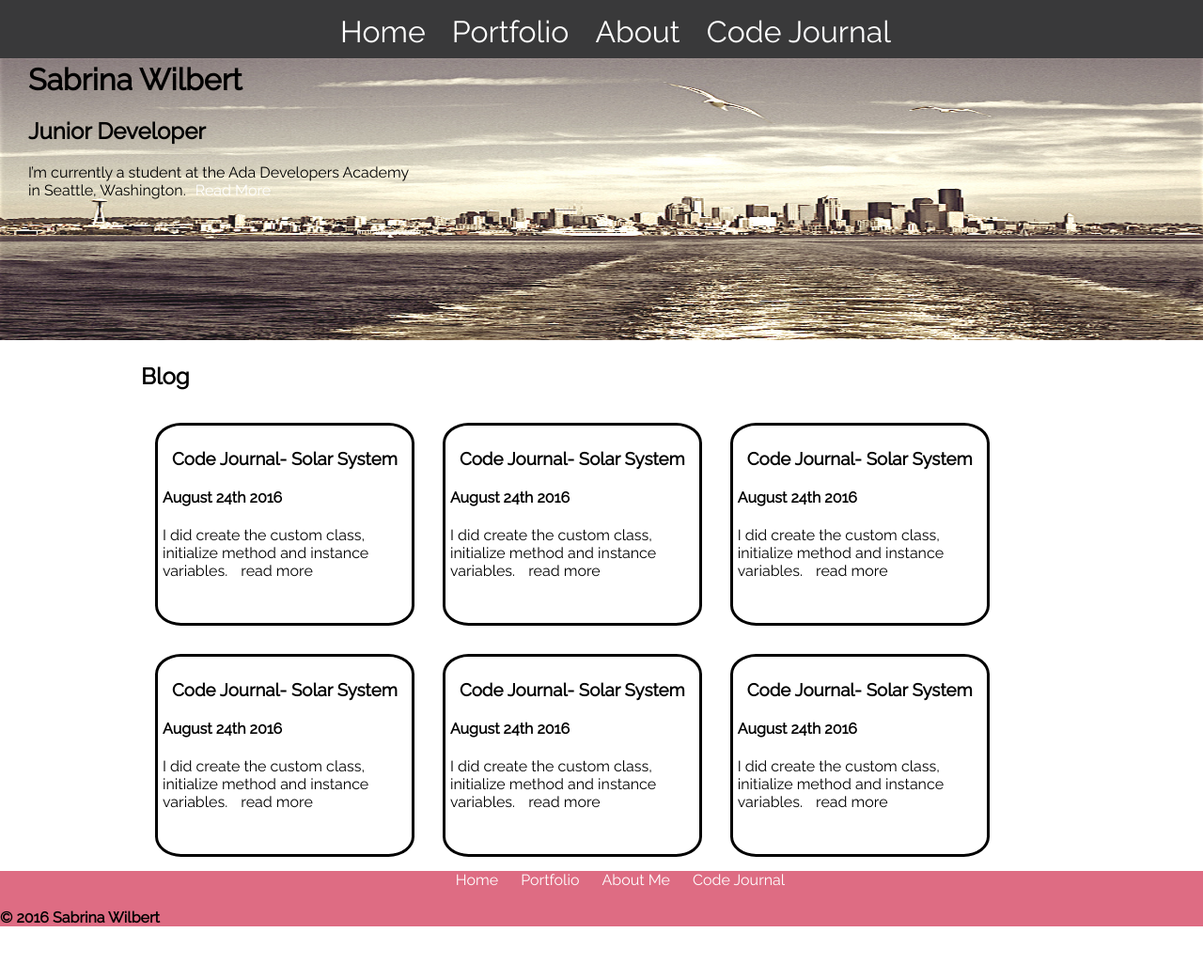
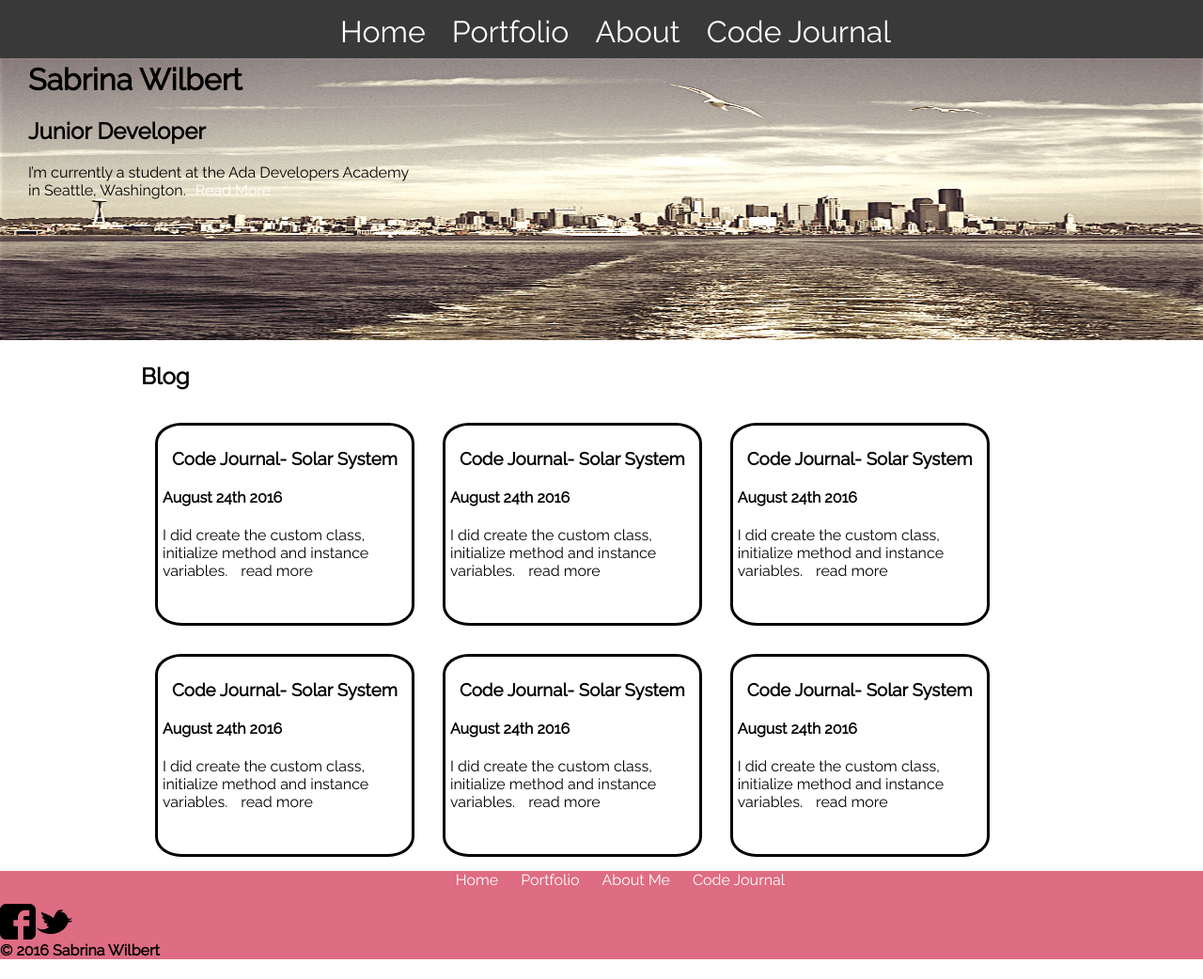
Before and after one commit to wilsab30/wilsab30.github.io, a plain HTML site: page index.html in a window 1280 px wide. Shown: the whole page at 94% size. Before the commit the page ends 1007 px from the top, so only its background shows below. Drawn offline with Linux system fonts and the light colour scheme.

Commit message:
Added social media icons.

```diff
--- a/index.html
+++ b/index.html
@@ -17,6 +17,7 @@
           <li><a href="code_journal.html">Code Journal</a> </li>
         </ul>
       </nav>
+    </main>
     </header>
       <section>
         <img src="assets/home_hero2.jpg" alt="seattle skyline" id="hero" title="Seattle Skyline by Andrew E. Larson">
@@ -24,6 +25,7 @@
         <h1>Sabrina Wilbert</h1>
         <h2>Junior Developer</h2>
         <p>I’m currently a student at the Ada Developers Academy <br>in Seattle, Washington.<a href="about.html">Read More</a></p>
+
       </div>
     </section>
   <section class="main">
@@ -69,6 +71,11 @@
             <li><a href="code_journal.html">Code Journal</a> </li>
           </ul>
         </nav>
+
+        <aside class="social">
+          <a href="facebook.com/"><img src="assets/facebook-logo.svg" class="logo"> </a>
+          <a href="twitter.com/"><img src="assets/twitter-logo.svg" class="logo"> </a>
+        </aside>
         <h4> &copy; 2016 Sabrina Wilbert</h4>
       </footer>
   </body>
--- a/styles/main.css
+++ b/styles/main.css
@@ -51,6 +51,13 @@ li {
   padding: 0px;
 
 }
+
+.logo {
+  width: 3%;
+  height: 3%;
+float:left;
+}
+
 /**************************
 Index page
 ***************************/
```
Also changed, not shown: about.html (+4 -0 lines), code_journal.html (+4 -0 lines), portfolio.html (+4 -0 lines), assets/facebook-logo.svg (added), assets/twitter-logo.svg (added).
